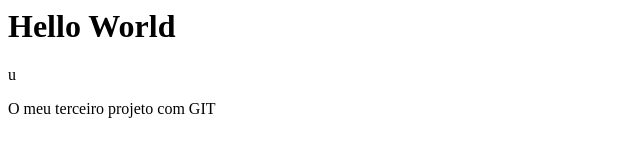
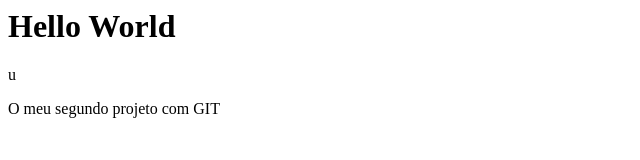
Before and after one commit to emanuelbarroscunha/PrimeiroGitHub, a plain HTML site: page index.html in a window 1280 px wide. Shown: the full height of the page, 0-640 px from the left. Drawn offline with Linux system fonts and the light colour scheme.

Commit message:
recuperar versao 2

```diff
--- a/index.html
+++ b/index.html
@@ -1,2 +1,2 @@
  <h1>Hello World</h1>
-u <p>O meu terceiro projeto com GIT</p>
+u <p>O meu segundo projeto com GIT</p>
```
